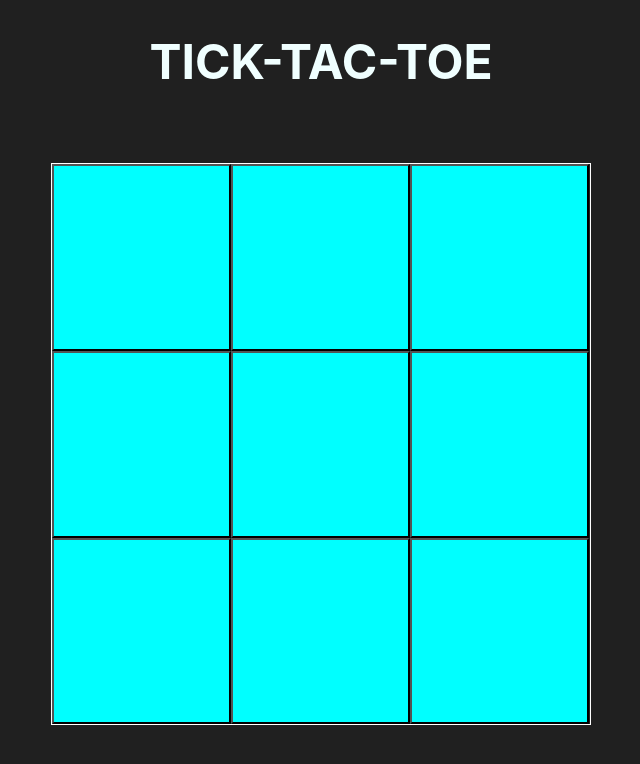
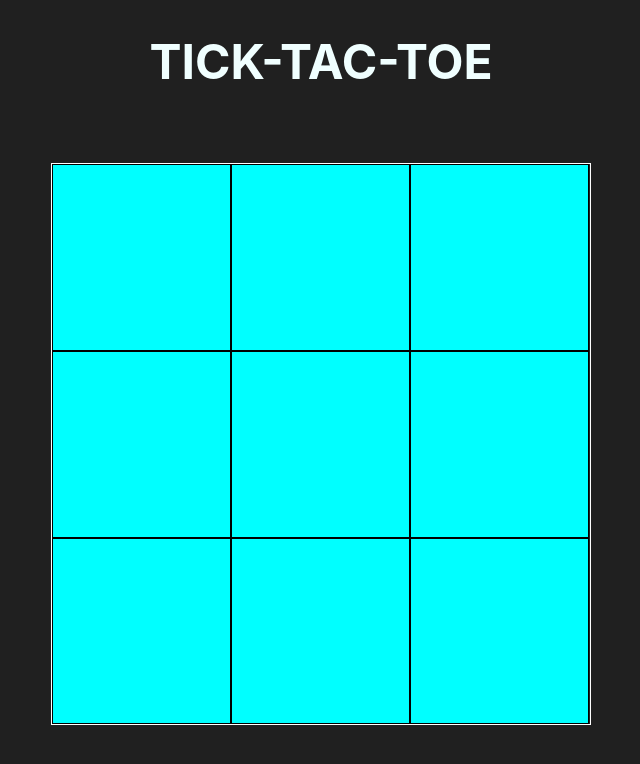
Before and after one commit to AKHIL-GIREESH/AI-ML, a React (Create React App) app in the folder General-AI/TickTacToe/ui/: page / in a window 1280 px wide. Shown: the top 764 px of the page, without its empty margins (319-959 px from the left). Built offline with nearby package versions, Linux system fonts and the light colour scheme.

Commit message:
Tic Tac Toe

```diff
--- a/General-AI/TickTacToe/ui/src/App.css
+++ b/General-AI/TickTacToe/ui/src/App.css
@@ -59,4 +59,7 @@ body{
 .Boxes button{
   background-color: aqua;
   width:33.3%;
+  border: 1px solid black;
+  padding: 0px;
+  margin: 0px;
 }
```
Also changed, not shown: General-AI/TickTacToe/ui/src/App.js (line endings or trailing spaces).
